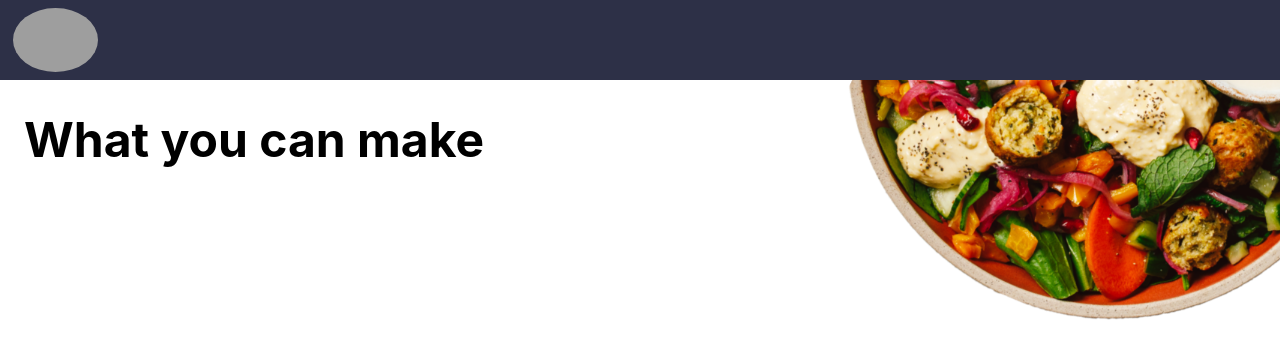
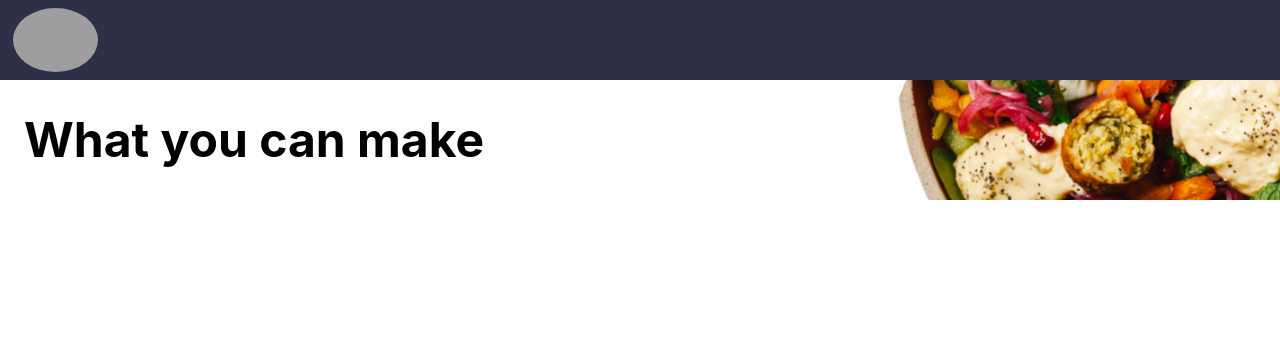
Before and after one commit to cl-lee/recipe-app, a React (Create React App) app: page / in a window 1280 px wide. Shown: the top 358 px of the page. Built offline with nearby package versions, Linux system fonts and the light colour scheme; grey boxes are pictures that could not be loaded.

Commit message:
updated image names, updated images style

```diff
--- a/src/Components/Recipe.js
+++ b/src/Components/Recipe.js
@@ -1,7 +1,8 @@
 import ResultCarousel from "./ResultCarousel";
 import "./styles/Recipe.css";
 import { Link } from "react-router-dom";
-import dishImage from "./assets/dish1.png";
+import imageOne from "./assets/dish.png";
+import imageTwo from "./assets/groceries.png"
 
 function Recipe() {
   return (
@@ -24,7 +25,7 @@ function Recipe() {
           <h1 id="recipe-page-title">What you can make</h1>
           <img
             id="decoration-dish"
-            src={dishImage}
+            src={imageOne}
             alt="A healthy salad dish"
           />
         </header>
@@ -34,11 +35,14 @@ function Recipe() {
 
       {/* EDIT SEARCH BUTTON (goes back to search page)*/}
       <footer id="recipe-page-footer">
-        <div className="content has-text-centered">
           {/* <button className="button is-rounded is-medium is-responsive">
-            <Link to="search-page">Edit Search</Link>
-          </button> */}
-        </div>
+            Edit Search
+          </button>
+        <img
+            id="decoration-groceries"
+            src={imageTwo}
+            alt="Fresh grocery items"
+          /> */}
       </footer>
     </div>
   );
--- a/src/Components/styles/Recipe.css
+++ b/src/Components/styles/Recipe.css
@@ -1,3 +1,7 @@
+html, body {
+
+}
+
 #nav-bar {
   height: 10vh;
   background-color: #2d3047;
@@ -18,7 +22,6 @@
 }
 
 #recipe-page-main {
-  height: 80vh;
   overflow: hidden;
 }
 
@@ -34,25 +37,35 @@
 }
 
 #decoration-dish {
-  width: 50%;
-  height: 100%;
+  width: 60%;
+  height: 150%;
   position: absolute;
-  top: -70%;
-  right: -12%;
+  top: -90%;
+  right: -25%;
   object-fit: cover;
   z-index: -1;
   overflow: visible;
 }
 
 #recipe-page-footer {
-  height: 20vh;
+  position: fixed;
+  bottom: 0;
+  display: flex;
+  justify-content: center;
+}
+
+#decoration-groceries {
+  width: 60%;
+  height: 150%;
+  position: absolute;
+  bottom: 100%;
+  left: -25%;
+  object-fit: cover;
+  z-index: -1;
+  overflow: visible;
 }
 
 @media (min-width: 768px) {
-  /* #decoration-dish {
-    top: -13vh;
-  } */
-
   #recipe-page-title {
     font-size: 3rem;
   }
```
Also changed, not shown: src/Components/NavBar.js (added), src/Components/assets/dish.png (renamed from src/Components/assets/dish1.png), src/Components/assets/groceries.png (renamed from src/Components/assets/SEO-Food-Fresh-Groceries 1.png).
